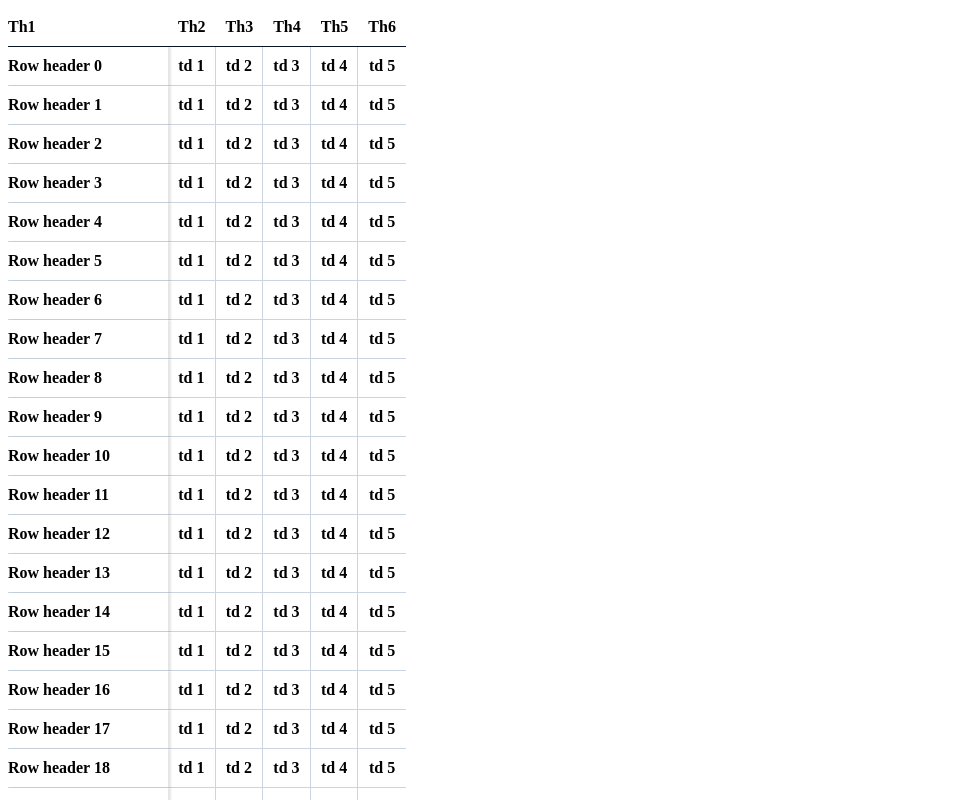
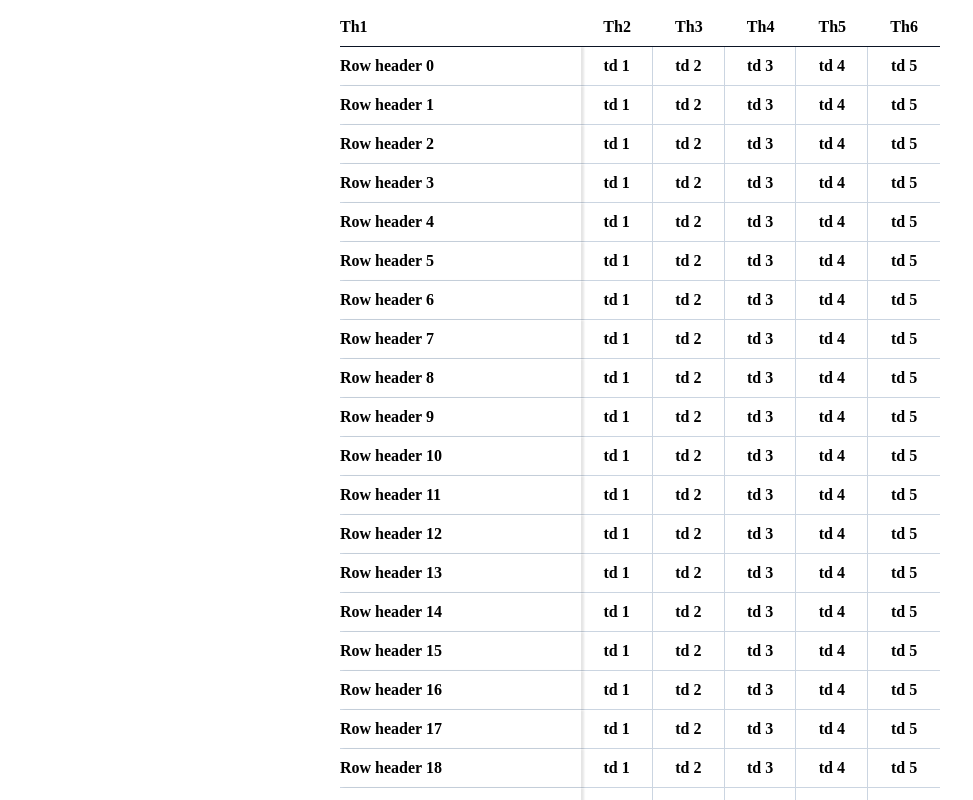
Before and after one commit to taishikato/simple-dnd-example-2, a React (Vite) app: page / in a window 1280 px wide. Shown: the top 800 px of the page, without its empty margins (0-973 px from the left). Built offline with nearby package versions, Linux system fonts and the light colour scheme.

Commit message:
add a container div

```diff
--- a/src/App.tsx
+++ b/src/App.tsx
@@ -10,10 +10,17 @@ function App() {
   const results = useDnDSort(itemList);
 
   return (
+    <div
+      className={css`
+        width: 600px;
+        margin: 0 auto;
+      `}
+    >
       <table
         className={css`
           border-collapse: separate;
           border-spacing: 0px 0px;
+          width: 100%;
         `}
       >
         <thead>
@@ -226,6 +233,7 @@ function App() {
           })}
         </tbody>
       </table>
+    </div>
   );
 }
 
```
Lines whose indentation alone changed are shown as unchanged.
